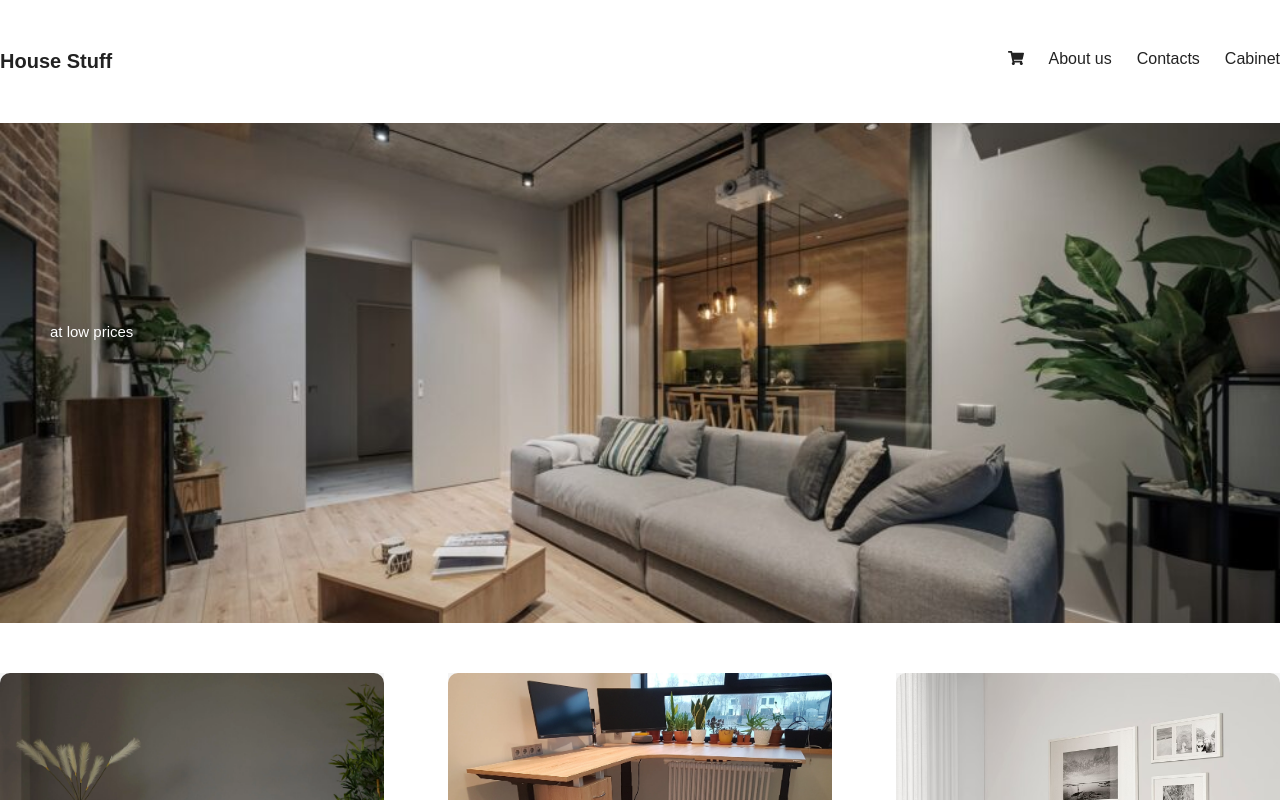
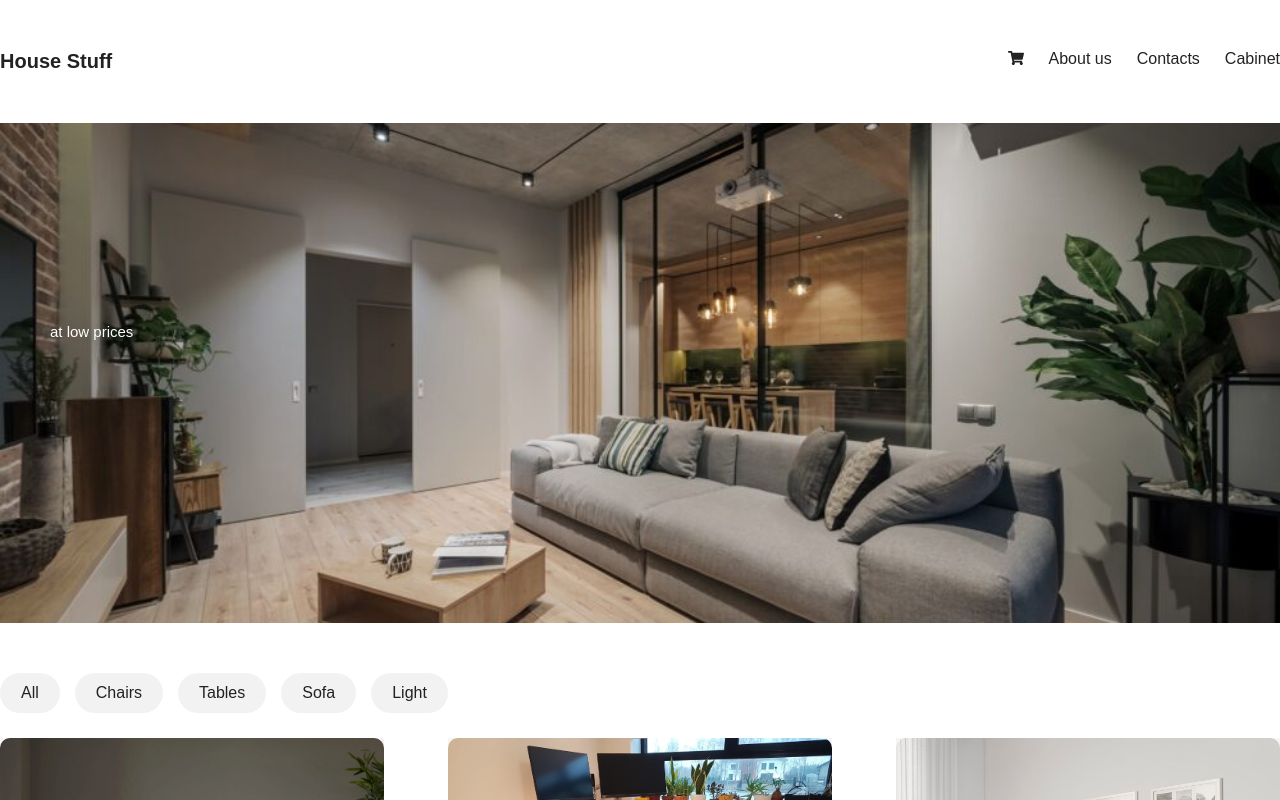
Before and after one commit to KuzmaJava/Shop-react, a React (Create React App) app: page / in a window 1280 px wide. Shown: the top 800 px of the page. Built offline with nearby package versions, Linux system fonts and the light colour scheme; the HTML template or start-up script is replaced by a standard one; a web font is replaced by a local one.

Commit message:
Added filtering to goods

```diff
--- a/src/App.js
+++ b/src/App.js
@@ -2,12 +2,14 @@
 import Header from "./components/Header";
 import Footer from "./components/Footer";
 import Items from "./components/items";
+import Categories from "./components/Categories";
 
 class App extends React.Component {
     constructor(props) {
         super(props);
         this.state = {
             orders: [],
+            currentItems: [],
             items: [
                 {
                     id: 1,
@@ -38,7 +40,7 @@
                     title: 'Lamp',
                     image: 'children-lamp.webp',
                     desc: 'Lamp for children',
-                    category: 'lamps',
+                    category: 'light',
                     price: '2600'
                 },
                 {
@@ -51,22 +53,37 @@
                 }
             ]
         }
+        this.state.currentItems = this.state.items
         this.addToOrder = this.addToOrder.bind(this)
         this.deleteOrder = this.deleteOrder.bind(this)
+        this.chooseCategory = this.chooseCategory.bind(this)
     }
 
     render() {
         return (
             <div className="wrapper">
                 <Header orders={this.state.orders} onDelete={this.deleteOrder} />
-                <Items items={this.state.items} onAdd={this.addToOrder} />
+                <Categories chooseCategory={this.chooseCategory}/>
+                <Items items={this.state.currentItems} onAdd={this.addToOrder} />
                 <Footer/>
             </div>
         );
     }
 
+    chooseCategory(category) {
+        if (category === 'all') {
+            this.setState({
+                currentItems: this.state.items
+            })
+            return
+        }
+        this.setState({
+            currentItems: this.state.items.filter(element => element.category === category)
+        })
+    }
+
     deleteOrder(id) {
-        this.setState({orders: this.state.orders.filter(element => element.id != id)})
+        this.setState({orders: this.state.orders.filter(element => element.id !== id)})
     }
 
     addToOrder(item) {
--- /dev/null
+++ b/src/components/Categories.jsx
@@ -0,0 +1,42 @@
+import React, { Component } from 'react'
+
+export class Categories extends Component {
+    constructor(props) {
+        super(props)
+        this.state = {
+            categories: [
+                {
+                    key: 'all',
+                    name: 'All'
+                },
+                {
+                    key: 'chairs',
+                    name: 'Chairs'
+                },
+                {
+                    key: 'tables',
+                    name: 'Tables'
+                },
+                {
+                    key: 'sofa',
+                    name: 'Sofa'
+                },
+                {
+                    key: 'light',
+                    name: 'Light'
+                }
+            ]
+        }
+    }
+    render() {
+        return (
+            <div className='categories'>
+                {this.state.categories.map(element => (
+                    <div key={element.key} onClick={() => this.props.chooseCategory(element.key)}>{element.name}</div>
+                ))}
+            </div>
+        )
+    }
+}
+
+export default Categories
--- a/src/index.css
+++ b/src/index.css
@@ -156,6 +156,26 @@
     color: #fff;
 }
 
+.categories div {
+    /* строчные блоки, в одну линию */
+    display: inline-block;
+    background: #f2f2f2;
+    border-radius: 50px;
+    padding: 10px 20px;
+    margin-bottom: 25px;
+    margin-right: 15px;
+    /* make cursor active while hovering on the div */
+    cursor: pointer;
+    border: 1px solid transparent;
+    /* all - means applicable to all properties */
+    transition: all 500ms ease;
+}
+
+.categories div:hover {
+    border-color: silver;
+    transform: scale(1.1);
+}
+
 main {
     display: flex;
     width: 100%;
```
